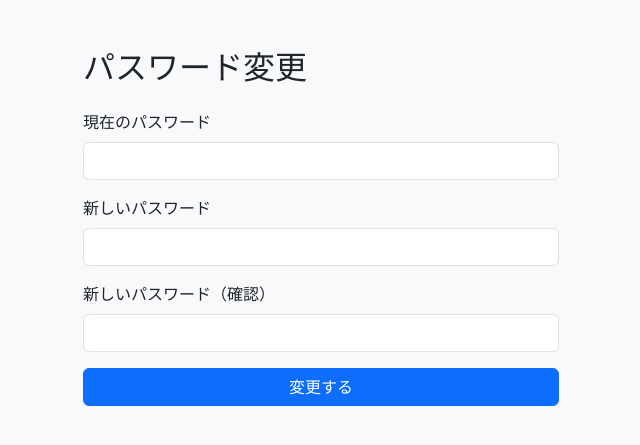
After one commit to ryota-suzuki-sampo/flask-demo-app, a Flask app: page /change_password in a window 1280 px wide. The commit adds this page. Shown: the top 445 px of the page, without its empty margins (319-959 px from the left). Run offline with Flask 3, Linux system fonts and the light colour scheme; the visitor is signed in with stand-in values (Sample User, id 1); some libraries are stand-ins or nearby versions.

```diff
--- a/app/main.py
+++ b/app/main.py
@@ -65,8 +65,8 @@ def login():
 @login_required
 def logout():
     logout_user()
+    flash("ログアウトしました")
     return redirect(url_for("login"))
-
 
 @app.route("/")
 def home_redirect():
@@ -288,6 +288,30 @@ def export_excel():
         mimetype="application/vnd.openxmlformats-officedocument.spreadsheetml.sheet"
     )
 
+@app.route("/change_password", methods=["GET", "POST"])
+@login_required
+def change_password():
+    if request.method == "POST":
+        current_pw = request.form["current_password"]
+        new_pw = request.form["new_password"]
+        confirm_pw = request.form["confirm_password"]
+
+        user = current_user
+
+        if not check_password_hash(user.password_hash, current_pw):
+            flash("現在のパスワードが正しくありません")
+        elif new_pw != confirm_pw:
+            flash("新しいパスワードが一致しません")
+        else:
+            new_hash = generate_password_hash(new_pw)
+            with get_conn() as conn:
+                with conn.cursor() as cur:
+                    cur.execute("UPDATE users SET password_hash = %s WHERE id = %s", (new_hash, user.id))
+            flash("パスワードを変更しました")
+            return redirect(url_for("list_ships"))
+
+    return render_template("change_password.html")
+
 if __name__ == "__main__":
     print("Starting app on port 5000...")
     app.run(host="0.0.0.0", port=5000)
--- /dev/null
+++ b/app/templates/change_password.html
@@ -0,0 +1,35 @@
+<!DOCTYPE html>
+<html lang="ja">
+<head>
+  <meta charset="UTF-8">
+  <title>パスワード変更</title>
+  <link href="https://cdn.jsdelivr.net/npm/bootstrap@5.3.3/dist/css/bootstrap.min.css" rel="stylesheet">
+</head>
+<body class="bg-light">
+<div class="container mt-5" style="max-width: 500px;">
+  <h2 class="mb-4">パスワード変更</h2>
+
+  {% with messages = get_flashed_messages() %}
+    {% if messages %}
+      <div class="alert alert-warning">{{ messages[0] }}</div>
+    {% endif %}
+  {% endwith %}
+
+  <form method="POST">
+    <div class="mb-3">
+      <label class="form-label">現在のパスワード</label>
+      <input type="password" name="current_password" class="form-control" required>
+    </div>
+    <div class="mb-3">
+      <label class="form-label">新しいパスワード</label>
+      <input type="password" name="new_password" class="form-control" required>
+    </div>
+    <div class="mb-3">
+      <label class="form-label">新しいパスワード（確認）</label>
+      <input type="password" name="confirm_password" class="form-control" required>
+    </div>
+    <button type="submit" class="btn btn-primary w-100">変更する</button>
+  </form>
+</div>
+</body>
+</html>
```
Also changed, not shown: app/templates/ships.html (+11 -0 lines).
